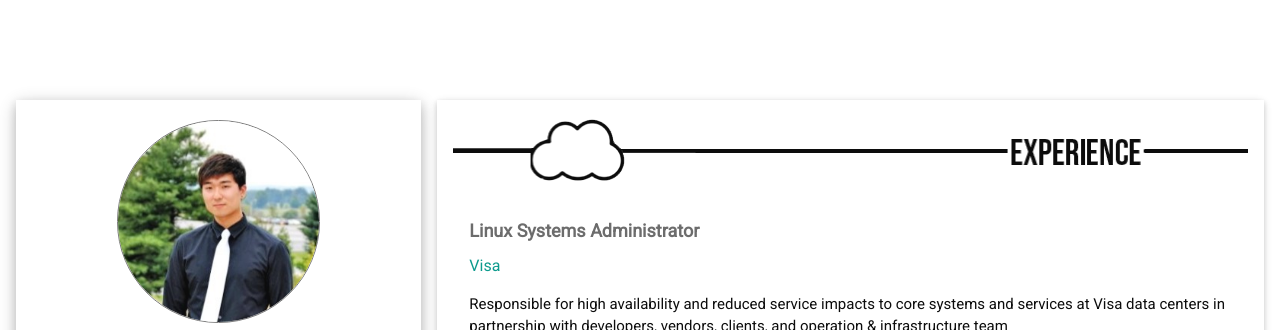
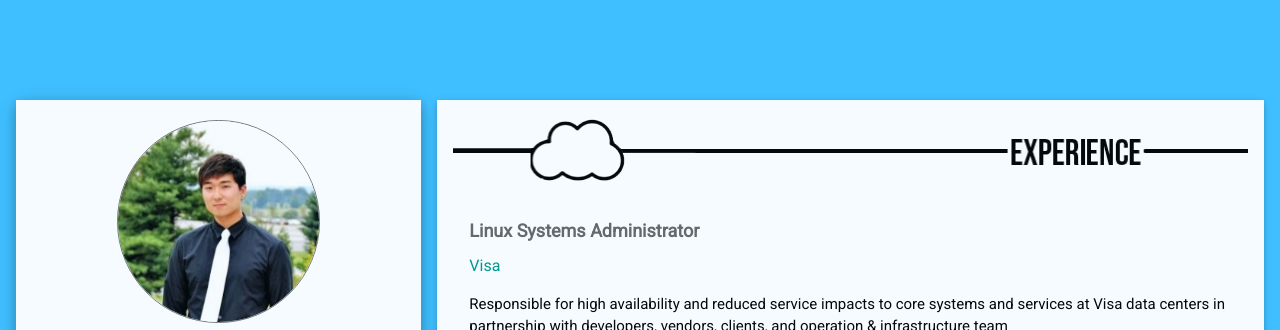
Before and after one commit to joonnoh/injoonuity.com, a plain HTML site: page index.html in a window 1280 px wide. Shown: the top 330 px of the page. Drawn offline with Linux system fonts and the light colour scheme; no server answers.

Commit message:
Edit styles.css

```diff
--- a/frontend/styles.css
+++ b/frontend/styles.css
@@ -6,7 +6,7 @@ a:hover, a:active, a:visited, a:focus { text-decoration: none; color:black; }
 
 /* Set background as animated cloud.gif  */
 body {
-  background-image: url("images/cloud.gif");
+  background-image: url("/images/cloud.gif");
   background-size: cover;
 }
 
```
